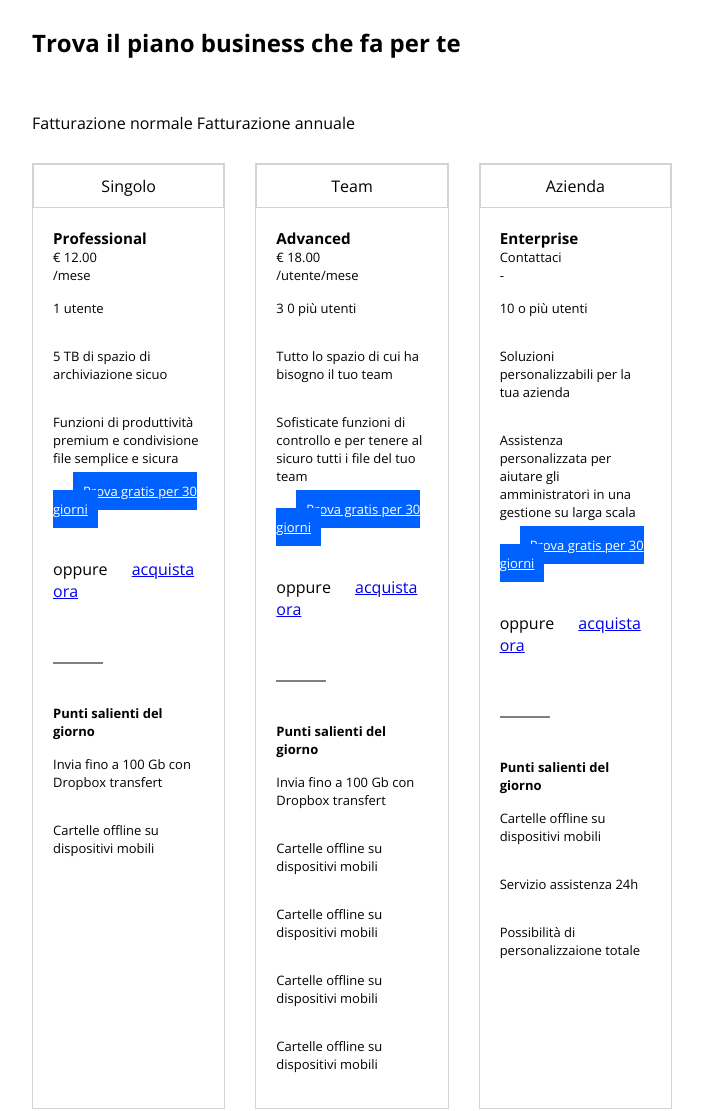
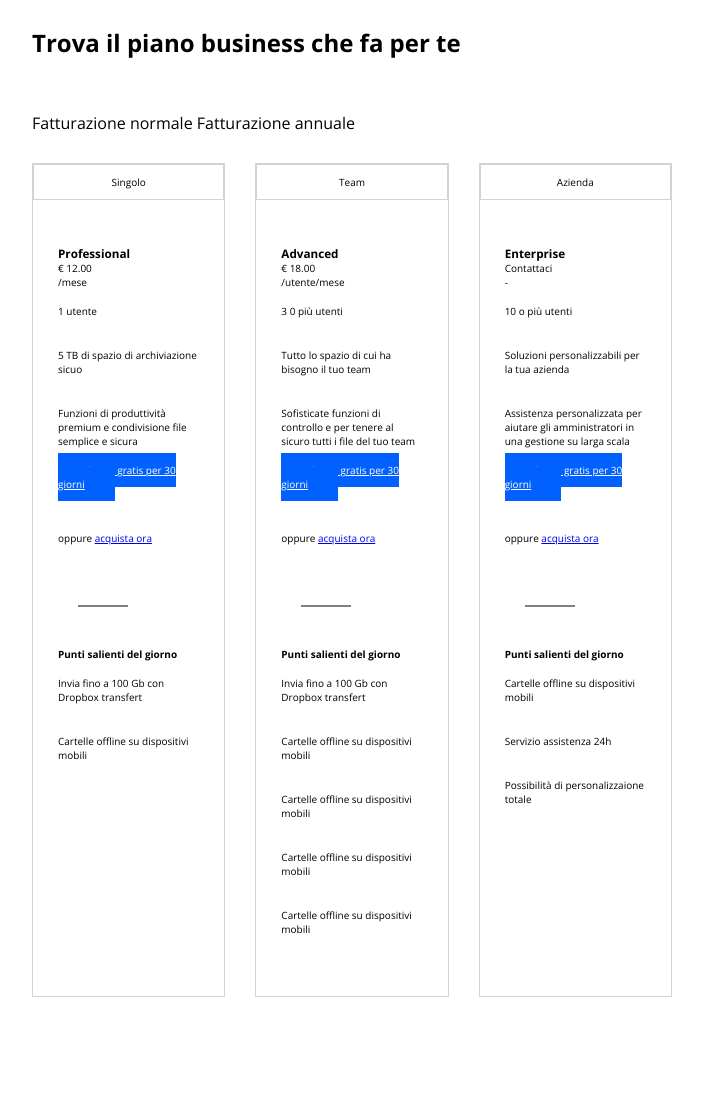
Before and after one commit to Crisano97/htmlcss-dropbox, a plain HTML site: page index.html in a window 1280 px wide. Shown: the part 697-1808 px from the top of the page, without its empty margins (288-991 px from the left). After the commit the page ends 1744 px from the top, so only its background shows below. Drawn offline with nearby package versions, Linux system fonts and the light colour scheme.

Commit message:
htmlcss-discord

```diff
--- a/css/style.css
+++ b/css/style.css
@@ -47,6 +47,7 @@ nav ul li a {
     padding: 10px;
     background-color: #0061ff;
     color: white;
+    font-size: 10px;
 }
 
 
@@ -128,13 +129,16 @@ main {
     width: calc(100% / 3 - 20px);
     /* height: 600px; */
     border: 1px solid lightgray;
+    font-size: 10px;
+}
 
-}
+
 
 .user-type {
     text-align: center;
     border: 1px solid lightgray;
     padding: 10px;
+
 }
 
 .card {
@@ -142,11 +146,13 @@ main {
     height: 100%;
     display: flex;
     flex-direction: column;
+    padding: 25px;
+    font-size: 10px;
 }
 
 .type {
-    padding: 20px;
-    font-size: 13px;
+    padding: 20px 0;
+    font-size: 10px;
     display: flex;
     flex-direction: column;
 }
@@ -156,7 +162,7 @@ main {
 }
 
 .link-buy {
-    padding: 20px;
+    padding: 20px 0;
 }
 
 .line {
@@ -167,18 +173,20 @@ main {
     margin-bottom: 20px;
 }
 
+.column #button {
+    font-size: 10px;
+    padding: 10px 30px;
+}
+
 .highlights {
-    padding: 20px;
-    font-size: 13px;
+    padding: 20px 0;
+    font-size: 10px;
 }
 
 li {
     padding: 15px 0;
 }
 
-.column div a {
-    margin: 20px;
-}
 
 .sell {
     width: 100%;
```
Also changed, not shown: index.html (+8 -0 lines).
